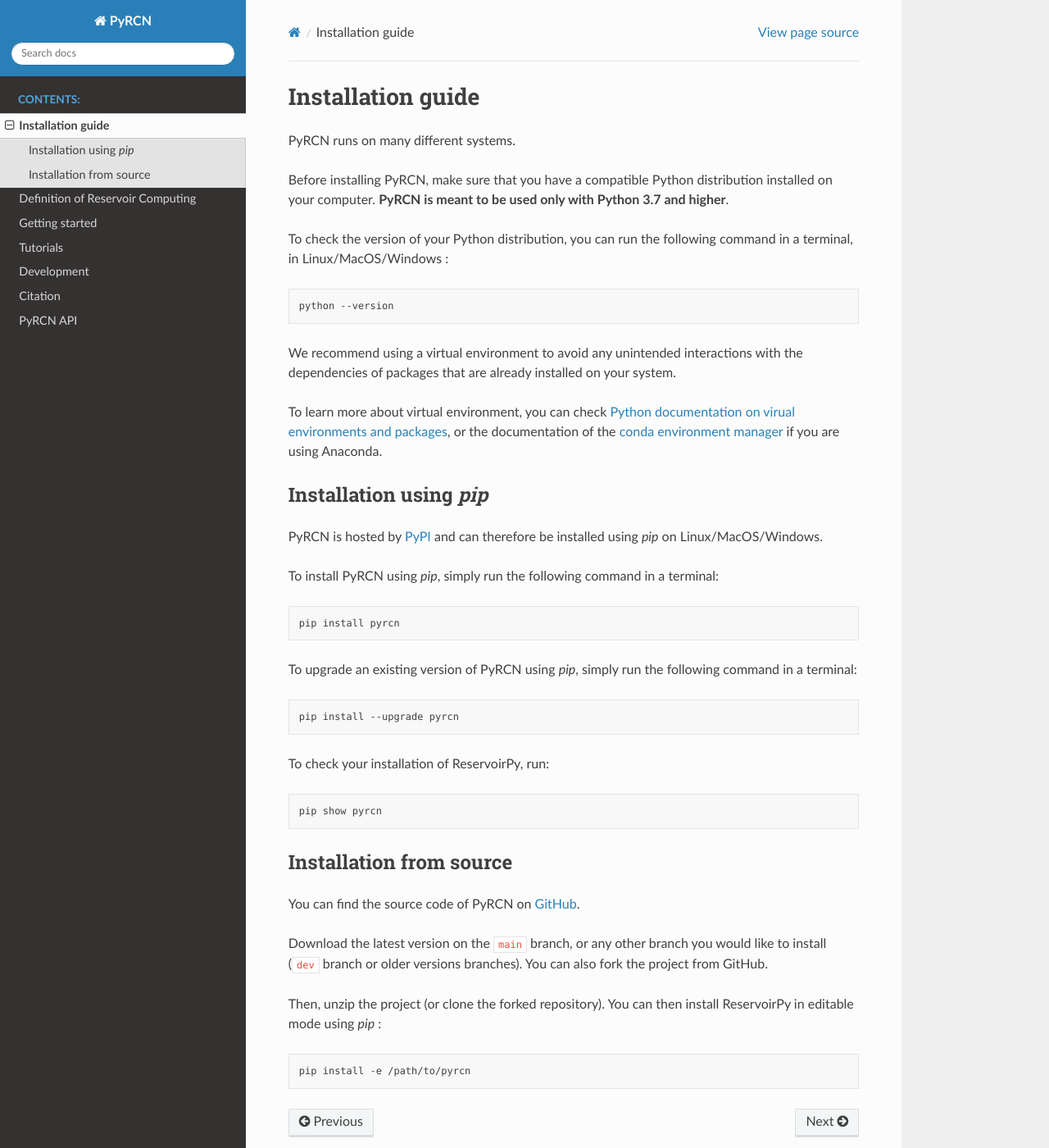
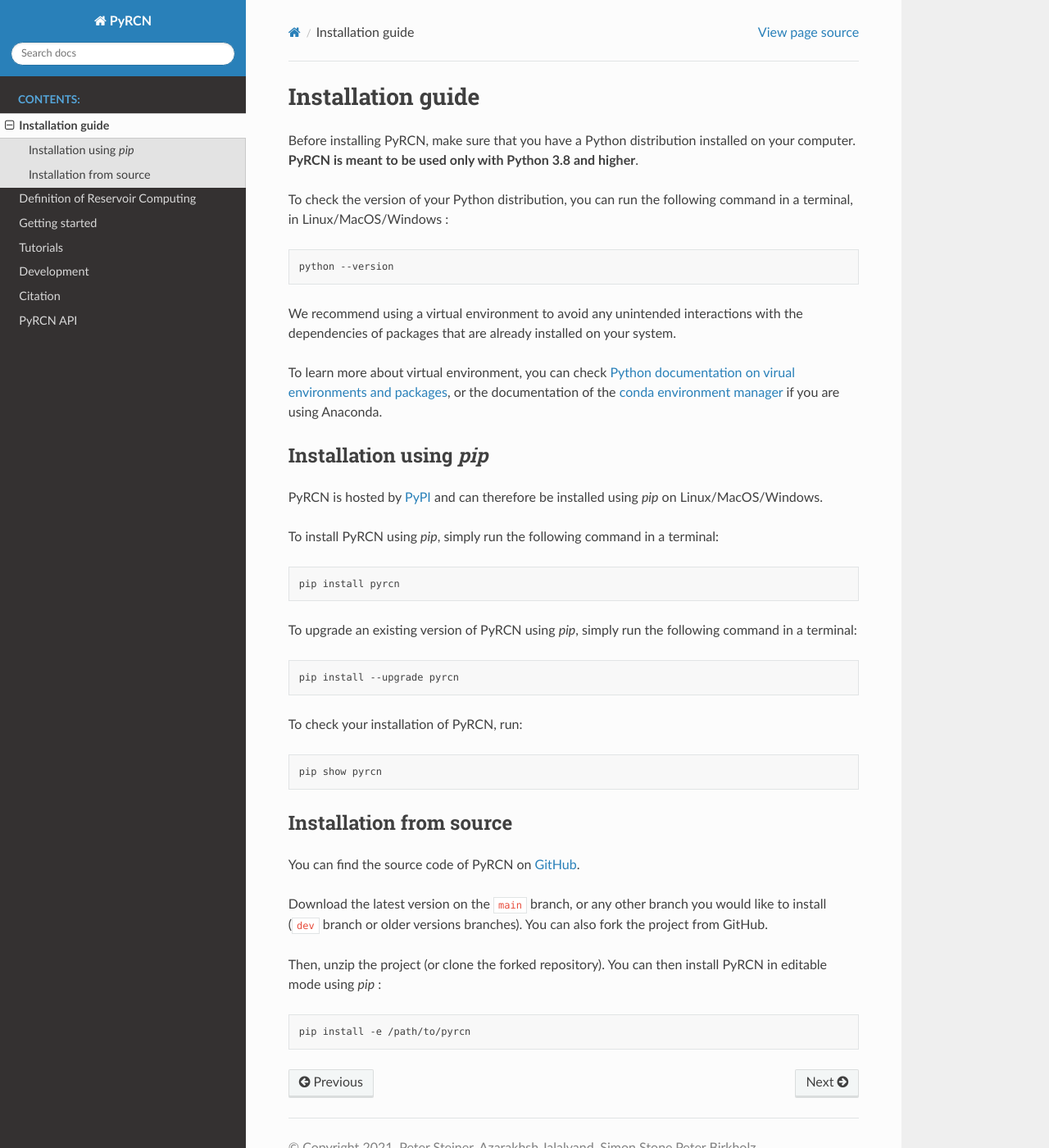
Before and after one commit to PlasmaControl/PyRCN, a Sphinx documentation site: the page built from docs/source/installation.rst, in a window 1280 px wide and 1400 px high. Shown: the whole window at 82% size. Built offline with Sphinx 7.4.7 and the Read the Docs theme 2.0.0, drawn with Linux system fonts in a browser that asks for light colours; pages that are not in the unit, such as notebooks, are missing from menus.

```diff
--- a/docs/source/installation.rst
+++ b/docs/source/installation.rst
@@ -2,10 +2,8 @@
 Installation guide
 ==================
 
-PyRCN runs on many different systems.
-
-Before installing PyRCN, make sure that you have a compatible Python distribution installed
-on your computer. **PyRCN is meant to be used only with Python 3.7 and higher**.
+Before installing PyRCN, make sure that you have a Python distribution installed
+on your computer. **PyRCN is meant to be used only with Python 3.8 and higher**.
 
 To check the version of your Python distribution, you can run the following command in a terminal,
 in Linux/MacOS/Windows :
@@ -41,7 +39,7 @@ To upgrade an existing version of PyRCN using `pip`, simply run the following co
     pip install --upgrade pyrcn
 
 
-To check your installation of ReservoirPy, run:
+To check your installation of PyRCN, run:
 
 .. code-block:: bash
 
@@ -56,7 +54,7 @@ Download the latest version on the ``main`` branch, or any other branch you woul
 to install (``dev`` branch or older versions branches). You can also fork the project from
 GitHub.
 
-Then, unzip the project (or clone the forked repository). You can then install ReservoirPy in
+Then, unzip the project (or clone the forked repository). You can then install PyRCN in
 editable mode using `pip` :
 
 .. code-block:: bash
--- a/docs/source/introduction.rst
+++ b/docs/source/introduction.rst
@@ -8,3 +8,5 @@ The `Scholarpedia article about Echo State Networks <http://www.scholarpedia.org
 
 Many examples can be found in the PyRCN repository.
 Some useful examples can also be found in the `PyRCN repository <https://github.com/TUD-STKS/PyRCN/tree/main/examples>`_ with many Jupyter notebooks.
+
+PyRCN is heavily inspired by the toolbox `ReservoirPy <https://github.com/reservoirpy/reservoirpy>`_
```
Also changed, not shown: docs/source/getting_started.rst (+4 -14 lines), 1 other file.
